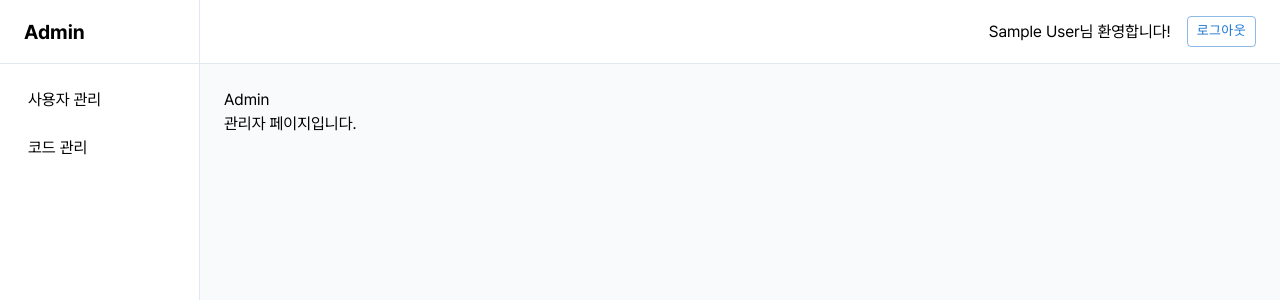
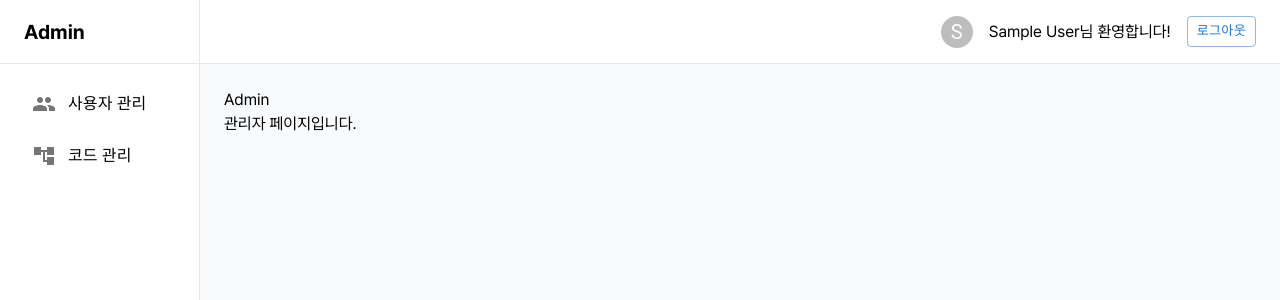
Before and after one commit to poroyun/admin-react, a React (Vite) app: page /admin in a window 1280 px wide. Shown: the top 300 px of the page. Built offline with nearby package versions, Linux system fonts and the light colour scheme; sample sign-in values are in the browser's storage.

Commit message:
feat: 공통 UI MUI 적용

```diff
--- a/package.json
+++ b/package.json
@@ -13,6 +13,7 @@
   "dependencies": {
     "@emotion/react": "^11.14.0",
     "@emotion/styled": "^11.14.1",
+    "@mui/icons-material": "^9.4.0",
     "@mui/material": "^9.4.0",
     "@reduxjs/toolkit": "^2.12.0",
     "axios": "^1.20.0",
--- a/src/components/admin/AdminHeader.tsx
+++ b/src/components/admin/AdminHeader.tsx
@@ -1,4 +1,4 @@
-import Button from '@mui/material/Button'
+import { Avatar, Button } from '@mui/material'
 
 interface AdminHeaderProps {
   userName: string
@@ -11,6 +11,14 @@ function AdminHeader({
 }: AdminHeaderProps) {
   return (
     <header className="flex h-16 items-center justify-end gap-4 border-b border-slate-200 bg-white px-6">
+      <Avatar
+        sx={{
+          width: 32,
+          height: 32,
+        }}
+      >
+        {userName.charAt(0)}
+      </Avatar>
       <p>{userName}님 환영합니다!</p>
       <Button
         variant="outlined"
--- a/src/components/admin/AdminSidebar.tsx
+++ b/src/components/admin/AdminSidebar.tsx
@@ -1,5 +1,7 @@
+import { List, ListItemButton, ListItemText, ListItemIcon } from "@mui/material"
 import { useLocation, useNavigate } from "react-router-dom"
-
+import PeopleIcon from '@mui/icons-material/People'
+import AccountTreeIcon from '@mui/icons-material/AccountTree'
 
 function AdminSidebar() {
 
@@ -13,21 +15,33 @@ function AdminSidebar() {
         <h1 className="text-xl font-bold">Admin</h1>
       </div>
 
-      <nav className="flex flex-col gap-2 p-4">
-        <button
-          className={`h-10 rounded-md px-3 text-left ${
-            isUsersActive
-              ? 'bg-slate-100 font-semibold'
-              : 'hover:bg-slate-50'
-          }`}
-          onClick={() => navigate('/admin/users')}
+      <nav className="p-4">
+        <List
+          disablePadding
+          sx={{
+            display: "flex",
+            flexDirection: 'column',
+            gap: 0.5,
+          }}
         >
-          사용자 관리
-        </button>
+          <ListItemButton
+            selected={isUsersActive}
+            onClick={() => navigate('/admin/users')}
+            sx={{borderRadius: 1}}
+          >
+            <ListItemIcon>
+              <PeopleIcon />
+            </ListItemIcon>
+            <ListItemText primary="사용자 관리" />
+          </ListItemButton>
 
-        <button className="h-10 rounded-md px-3 text-left">
-          코드 관리
-        </button>
+          <ListItemButton sx={{borderRadius: 1}}>
+            <ListItemIcon>
+              <AccountTreeIcon />
+            </ListItemIcon>
+            <ListItemText primary="코드 관리" />
+          </ListItemButton>
+        </List>
       </nav>
     </aside>
   )
```
Also changed, not shown: 1 other file (tests, documents, lock files or other folders).
